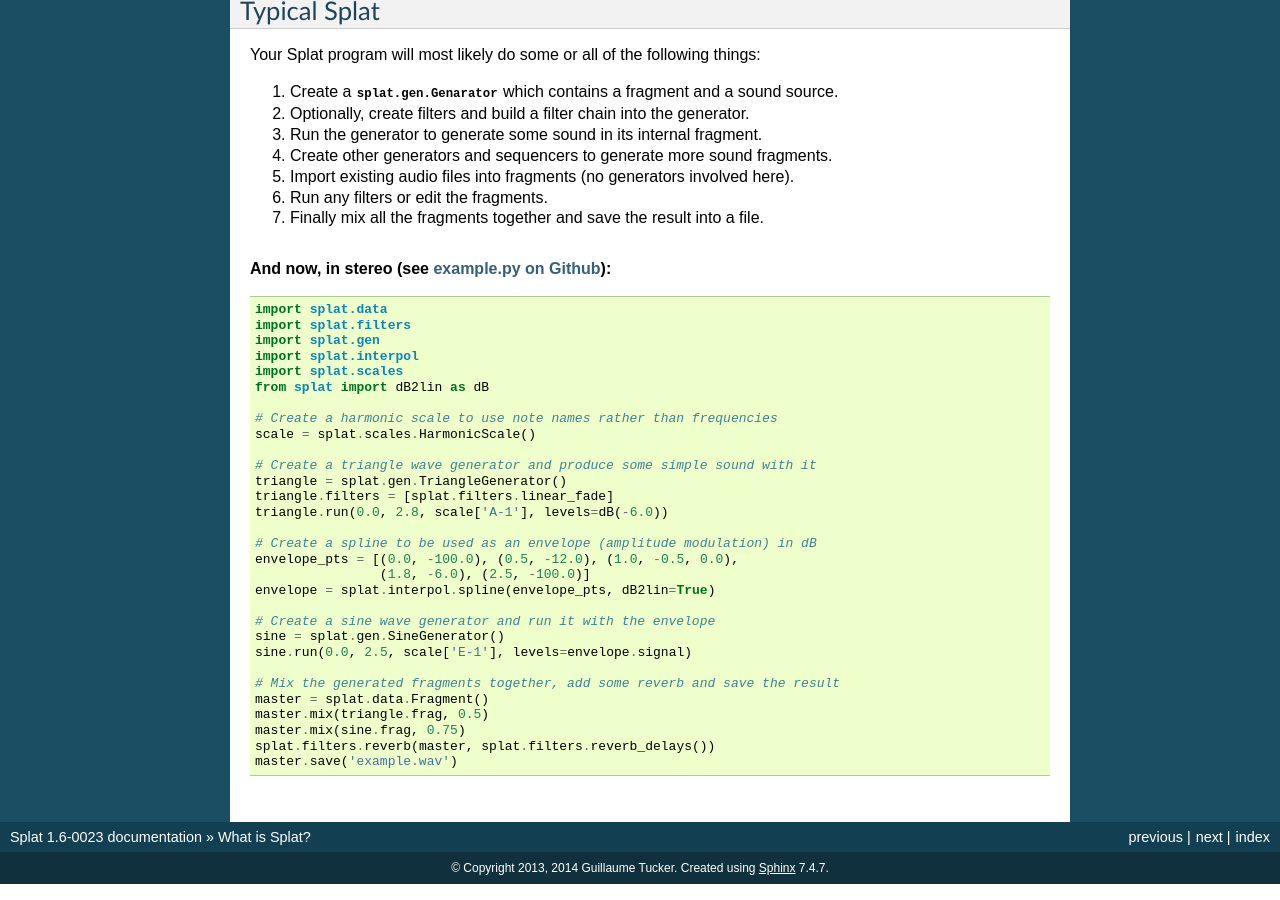
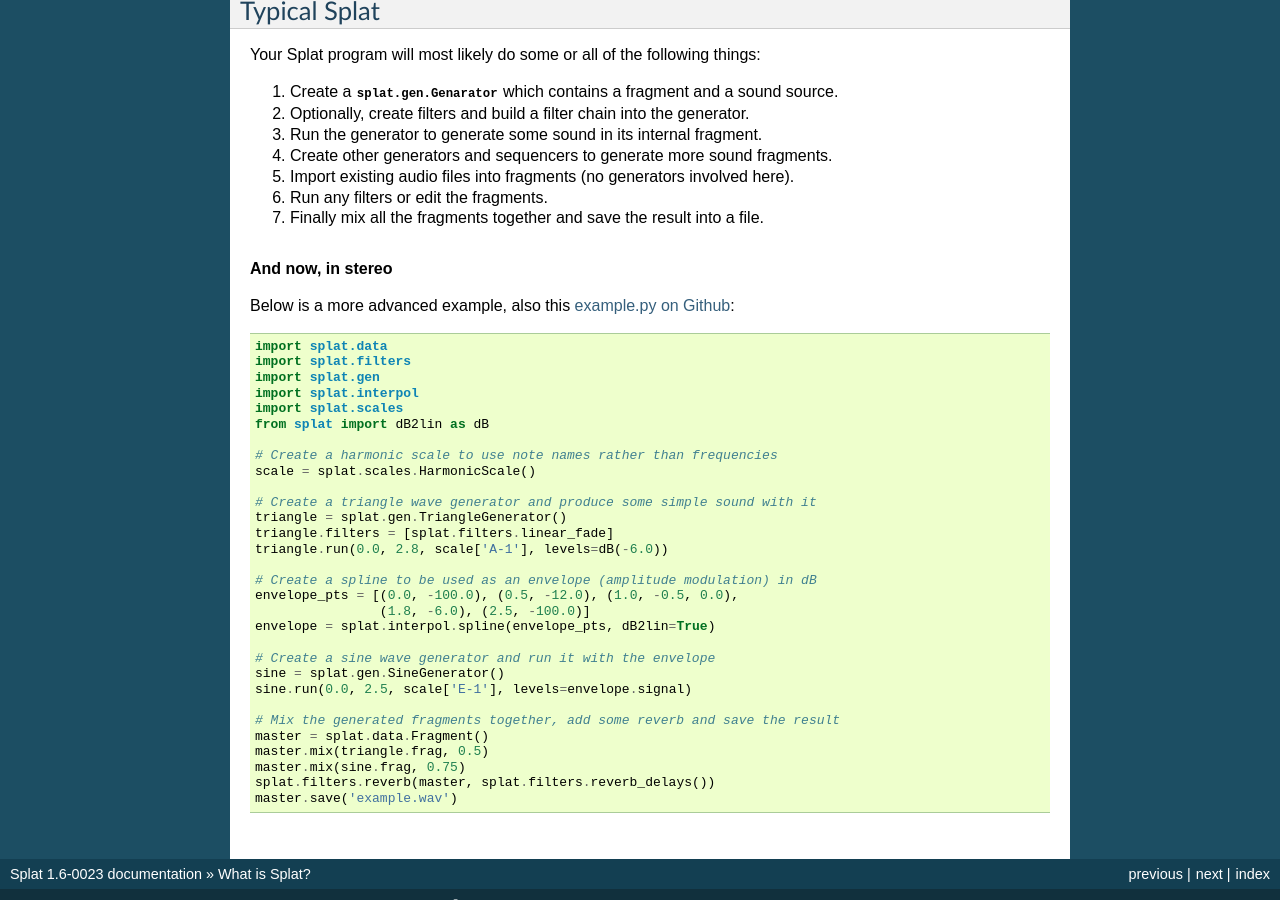
Before and after one commit to verdigris/splat, a Sphinx documentation site: the page built from doc/intro.rst, in a window 1280 px wide and 900 px high, scrolled down 3373 px. Built offline with Sphinx 7.4.7, drawn with Linux system fonts in a browser that asks for light colours; formulas are drawn with MathJax 3.

Commit message:
doc: add line about example.py and a page break

```diff
--- a/doc/intro.rst
+++ b/doc/intro.rst
@@ -204,7 +204,13 @@
 #. Run any filters or edit the fragments.
 #. Finally mix all the fragments together and save the result into a file.
 
-.. rubric:: And now, in stereo (see `example.py on Github <https://github.com/verdigris/splat/blob/master/example.py>`_):
+.. raw:: latex
+
+   \newpage
+
+.. rubric:: And now, in stereo
+
+Below is a more advanced example, also this `example.py on Github <https://github.com/verdigris/splat/blob/master/example.py>`_:
 
 .. literalinclude:: ../example.py
    :language: python
```
